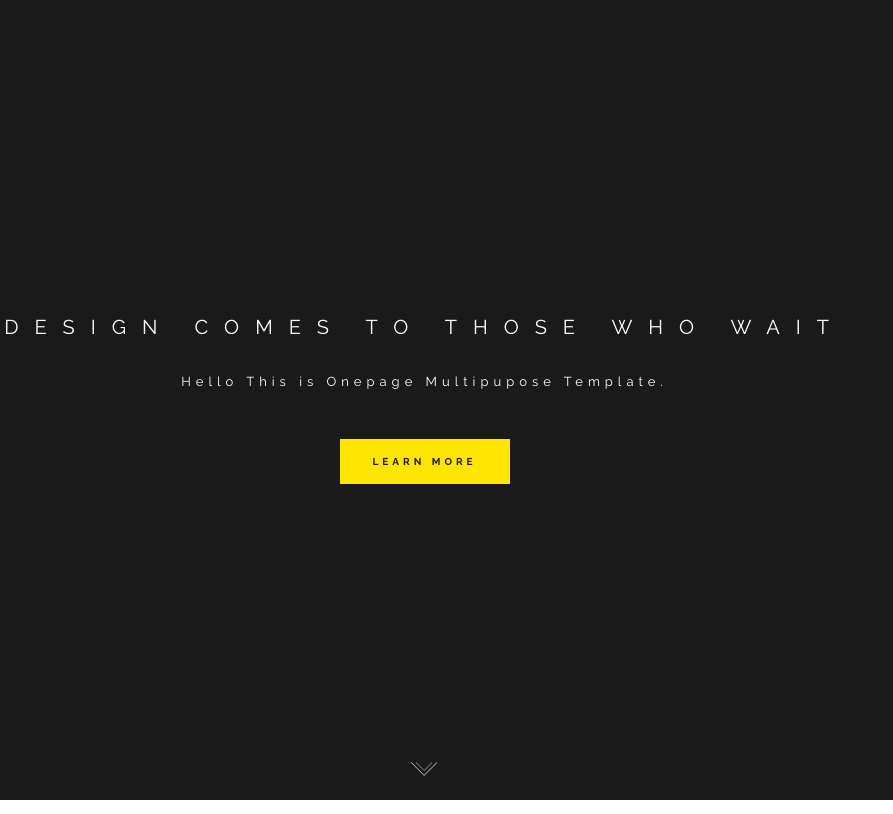
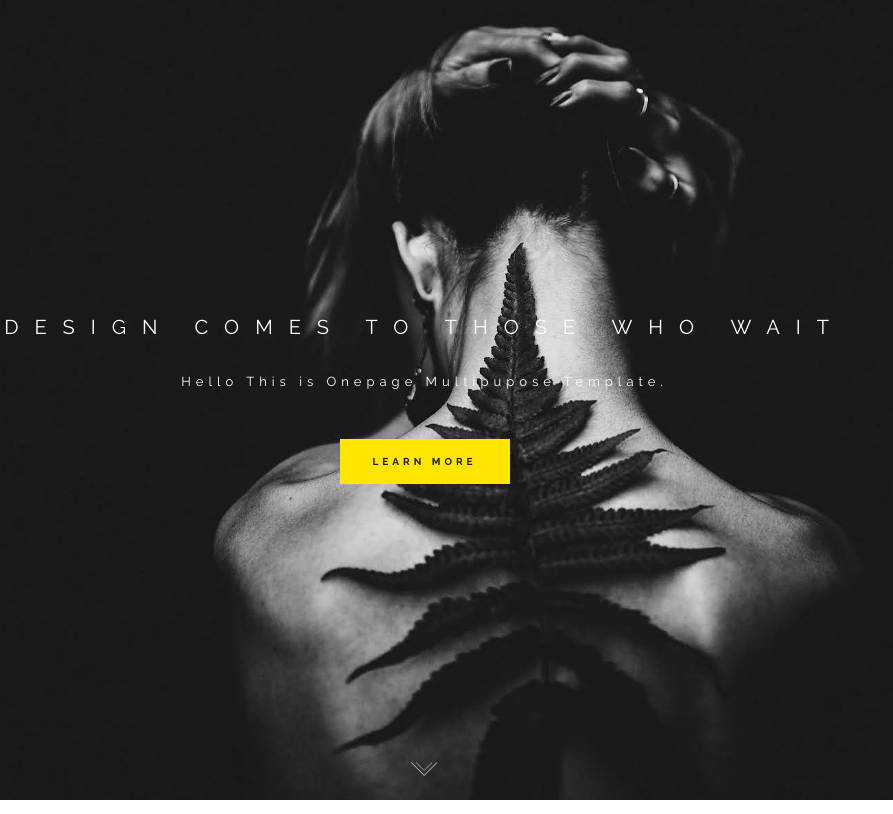
Before and after one commit to shahd000936/our-project, a plain HTML site: page index.html in a window 1280 px wide. Shown: the top 814 px of the page, 163-1056 px from the left. Drawn offline with nearby package versions, Linux system fonts and the light colour scheme.

Commit message:
Add BackGround In CSS File In Landing

```diff
--- a/css/landing.css
+++ b/css/landing.css
@@ -1,6 +1,7 @@
 .landing-page {
   height: 800px;
-  background-color: #1a1a1a;
+  background-image: url(../images/landing.jpg);
+  background-size: cover;
 }
 
 .landing-page .container {
```
Also changed, not shown: images/landing.jpg (added), 1 other file.
